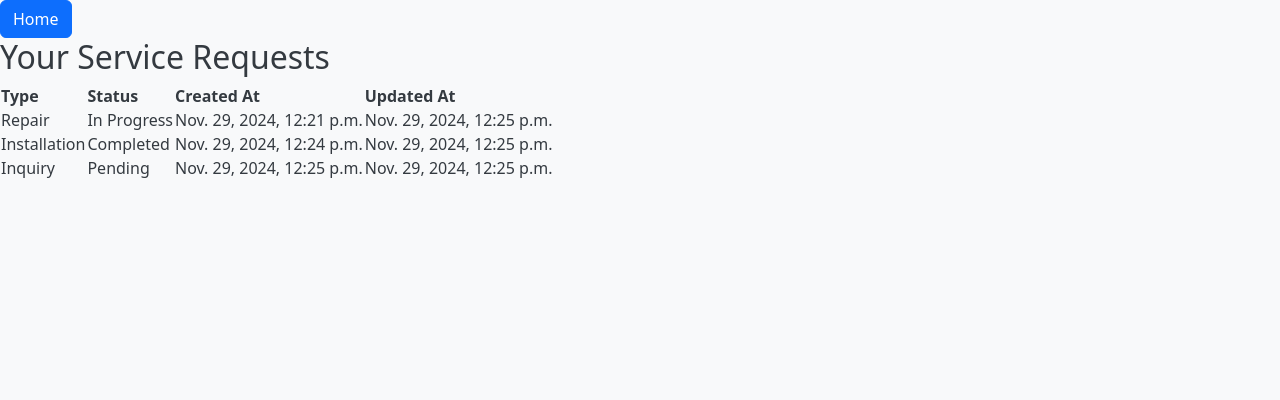
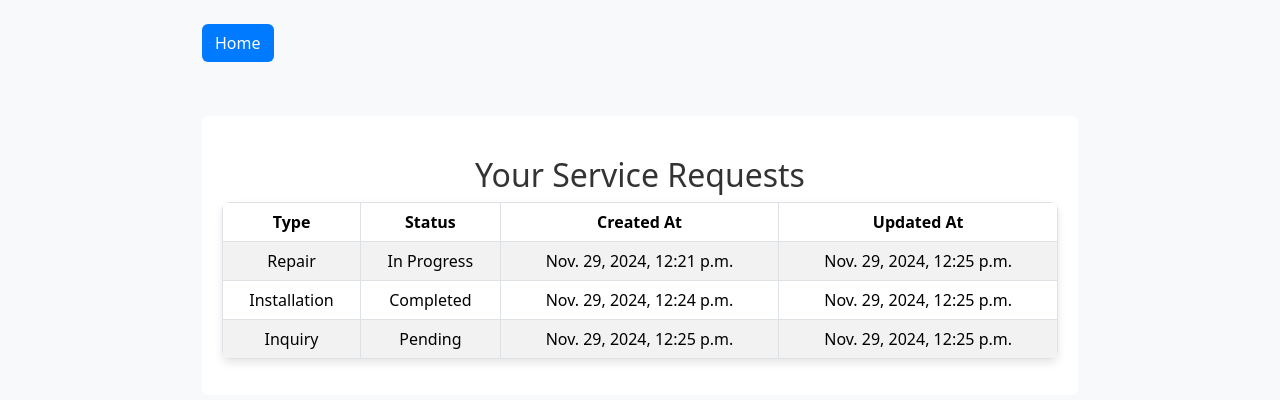
Before and after one commit to Chatepawan/GasUtilities_Services, a Django app: page /requests/list/ in a window 1280 px wide. Shown: the top 400 px of the page. Run offline with Django 5.2, Linux system fonts and the light colour scheme; a user stored in the database is signed in; data comes from the database, SQL or seed files in the repository; both versions use the stored data as it was after the commit.

Commit message:
Initial Commit

```diff
--- a/gas_utilities/settings.py
+++ b/gas_utilities/settings.py
@@ -57,7 +57,7 @@ ROOT_URLCONF = 'gas_utilities.urls'
 TEMPLATES = [
     {
         'BACKEND': 'django.template.backends.django.DjangoTemplates',
-        'DIRS': [],
+         'DIRS': [BASE_DIR / 'templates'],
         'APP_DIRS': True,
         'OPTIONS': {
             'context_processors': [
--- a/gas_utilities/urls.py
+++ b/gas_utilities/urls.py
@@ -12,8 +12,9 @@ class CustomLoginView(LoginView):
 
 urlpatterns = [
     path('admin/', admin.site.urls),
+    path('accounts/', include('users.urls')),
     path('accounts/', include('django.contrib.auth.urls')),
     path('', views.homepage, name='home'),
     path('requests/', include('service_requests.urls')),
-    path('accounts/login/', CustomLoginView.as_view(), name='login'),
+     path('accounts/login/', LoginView.as_view(template_name='registration/login.html'), name='login'),
 ]
--- a/service_requests/templates/service_requests/list.html
+++ b/service_requests/templates/service_requests/list.html
@@ -1,24 +1,67 @@
 <head>
     <title>Gas Utility Management System</title>
+    <!-- Include Bootstrap CSS -->
     <link href="https://cdn.jsdelivr.net/npm/bootstrap@5.3.0-alpha1/dist/css/bootstrap.min.css" rel="stylesheet">
+    <!-- Include Bootstrap JS Bundle -->
     <script src="https://cdn.jsdelivr.net/npm/bootstrap@5.3.0-alpha1/dist/js/bootstrap.bundle.min.js"></script>
     <style>
         body {
             background-color: #f8f9fa;
             color: #343a40;
         }
+
         .navbar {
             margin-bottom: 20px;
         }
+
         .container {
             max-width: 900px;
+        }
+
+        .table {
+            background-color: #fff;
+            border-radius: 8px;
+            overflow: hidden;
+            box-shadow: 0 4px 8px rgba(0, 0, 0, 0.1);
+        }
+
+        .table th, .table td {
+            text-align: center;
+            vertical-align: middle;
+        }
+
+        .btn-custom {
+            background-color: #007bff;
+            color: #fff;
+        }
+
+        .btn-custom:hover {
+            background-color: #0056b3;
+        }
+
+        h2 {
+            margin-top: 20px;
+            color: #333;
+            text-align: center;
+        }
+
+        .card {
+            background-color: #ffffff;
+            border: none;
+            padding: 20px;
+            margin-top: 30px;
         }
     </style>
 </head>
 
-<a href="{% url 'home' %}" class="btn btn-primary">Home</a>
+<body>
+    <!-- Navigation Button (Home) -->
+    <div class="container mt-4">
+        <a href="{% url 'home' %}" class="btn btn-custom mb-4">Home</a>
+        <div class="card">
             <h2>Your Service Requests</h2>
-<table>
+            <!-- Table to display requests -->
+            <table class="table table-striped table-bordered">
                 <thead>
                     <tr>
                         <th>Type</th>
@@ -42,3 +85,6 @@
                     {% endfor %}
                 </tbody>
             </table>
+        </div>
+    </div>
+</body>
--- a/users/templates/users/login.html
+++ b/users/templates/registration/login.html
@@ -25,7 +25,4 @@
         {{ form.as_p }}
         <button type="submit" class="btn btn-primary w-100">Login</button>
     </form>
-    <p class="mt-3 text-center">
-        Don't have an account? <a href="{% url 'register' %}">Register</a>
-    </p>
 </div>
--- /dev/null
+++ b/users/urls.py
@@ -0,0 +1,8 @@
+# users/urls.py
+from django.urls import path
+from . import views
+
+urlpatterns = [
+    path('register/', views.register, name='register'),
+    # Add other user-related URLs here if needed, such as login, logout, etc.
+]
```
Also changed, not shown: users/views.py (+15 -2 lines), db.sqlite3, 3 other files. Lines whose indentation alone changed are shown as unchanged.
